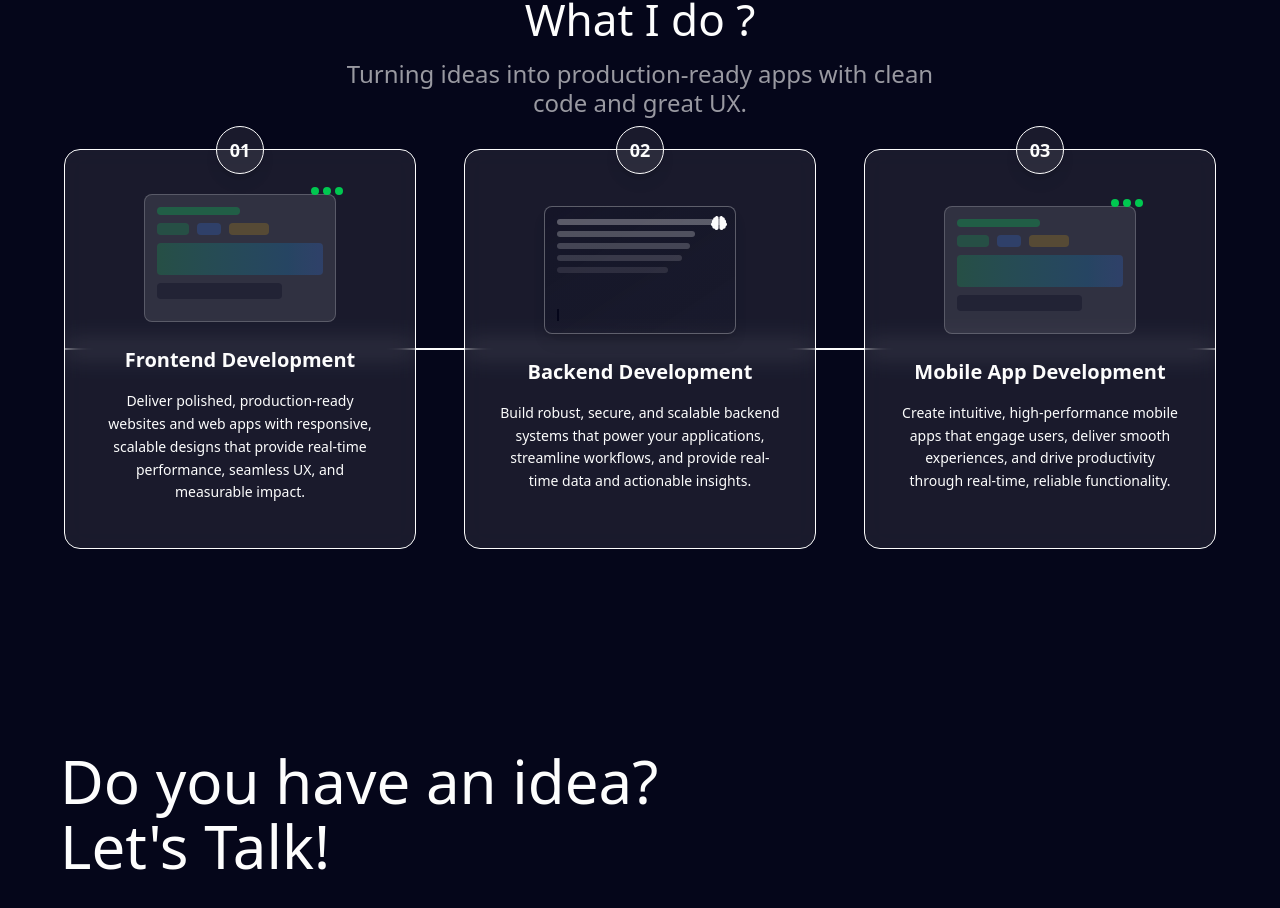
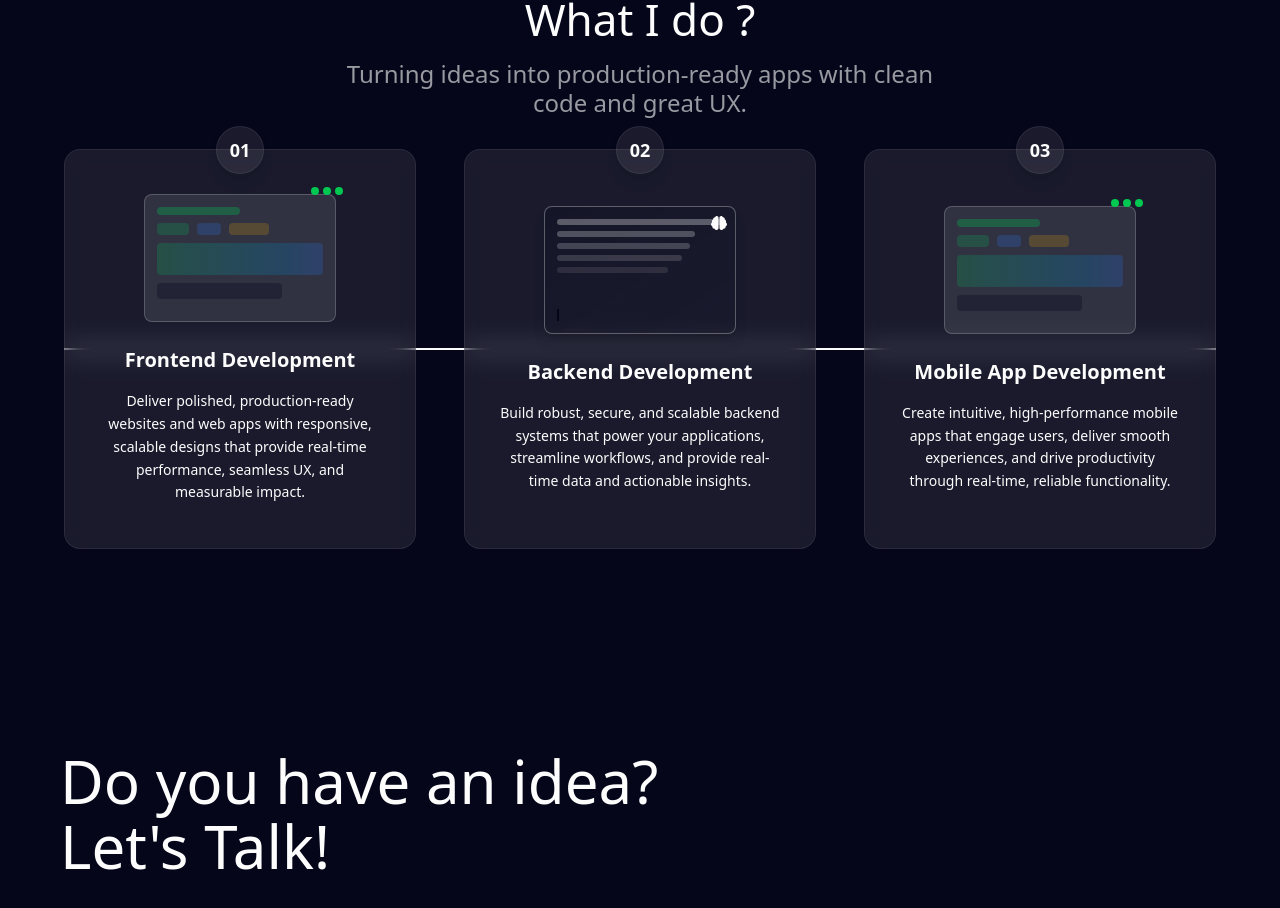
Before and after one commit to EA10-lite/my-portfolio, a React (Vite) app: page / in a window 1280 px wide. Shown: the part 1434-2342 px from the top of the page. Built offline with nearby package versions, Linux system fonts and the light colour scheme.

Commit message:
updating border

```diff
--- a/src/components/Services.tsx
+++ b/src/components/Services.tsx
@@ -22,10 +22,10 @@ const Services = () => {
                             <div className="grid grid-cols-1 md:grid-cols-3 gap-6 md:gap-12 relative z-10">
 
                                 {/* Step 1 */}
-                                <div className="group relative bg-card backdrop-blur-md border border-white rounded-2xl p-4 sm:p-8 text-center hover:scale-105 transition-all duration-500 flex flex-col justify-center items-center min-h-[340px] sm:min-h-[400px] text-white">
+                                <div className="group relative bg-card backdrop-blur-md border border-card rounded-2xl p-4 sm:p-8 text-center hover:scale-105 transition-all duration-500 flex flex-col justify-center items-center min-h-[340px] sm:min-h-[400px] text-white">
                                     {/* Step Number */}
                                     <div className="absolute -top-6 left-1/2 transform -translate-x-1/2">
-                                        <div className="w-12 h-12 bg-card border border-white  rounded-full flex items-center justify-center text-white font-bold text-lg shadow-lg">
+                                        <div className="w-12 h-12 bg-card border border-card  rounded-full flex items-center justify-center text-white font-bold text-lg shadow-lg">
                                             01
                                         </div>
                                     </div>
@@ -71,10 +71,10 @@ const Services = () => {
                                 </div>
 
                                 {/* Step 2 */}
-                                <div className="group relative bg-card backdrop-blur-md border border-white rounded-2xl p-4 sm:p-8 text-center hover:scale-105 transition-all duration-500 flex flex-col justify-center items-center min-h-[400px] text-white">
+                                <div className="group relative bg-card backdrop-blur-md border border-card rounded-2xl p-4 sm:p-8 text-center hover:scale-105 transition-all duration-500 flex flex-col justify-center items-center min-h-[400px] text-white">
                                     {/* Step Number */}
                                     <div className="absolute -top-6 left-1/2 transform -translate-x-1/2">
-                                        <div className="w-12 h-12 bg-card border border-white  rounded-full flex items-center justify-center text-white font-bold text-lg shadow-lg">
+                                        <div className="w-12 h-12 bg-card border border-card  rounded-full flex items-center justify-center text-white font-bold text-lg shadow-lg">
                                             02
                                         </div>
                                     </div>
@@ -119,10 +119,10 @@ const Services = () => {
                                 </div>
 
                                 {/* Step 3 */}
-                                <div className="group relative bg-card backdrop-blur-md border border-white rounded-2xl p-4 sm:p-8 text-center hover:scale-105 transition-all duration-500 flex flex-col justify-center items-center min-h-[400px] text-white">
+                                <div className="group relative bg-card backdrop-blur-md border border-card rounded-2xl p-4 sm:p-8 text-center hover:scale-105 transition-all duration-500 flex flex-col justify-center items-center min-h-[400px] text-white">
                                     {/* Step Number */}
                                     <div className="absolute -top-6 left-1/2 transform -translate-x-1/2">
-                                        <div className="w-12 h-12 bg-card border border-white  rounded-full flex items-center justify-center text-white font-bold text-lg shadow-lg">
+                                        <div className="w-12 h-12 bg-card border border-card  rounded-full flex items-center justify-center text-white font-bold text-lg shadow-lg">
                                             03
                                         </div>
                                     </div>
```
